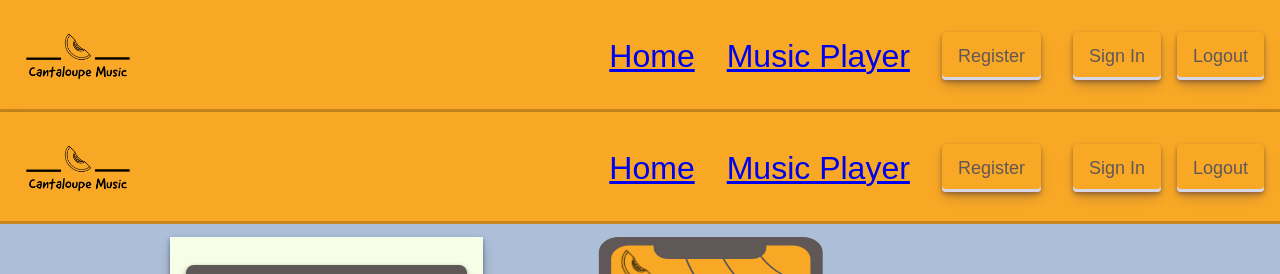
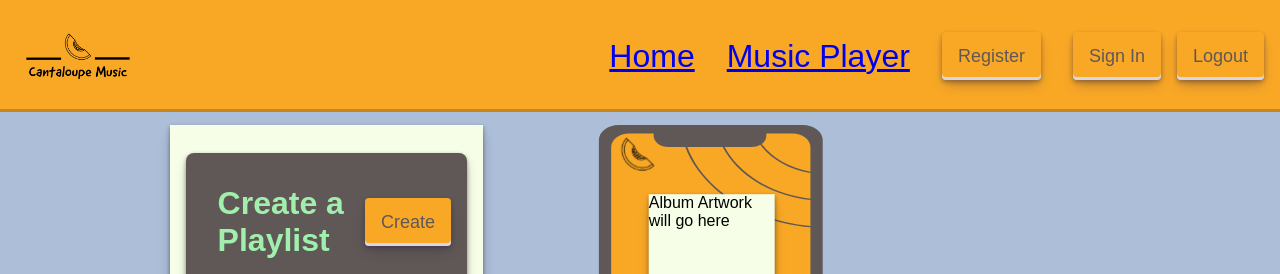
Before and after one commit to photocabana/GroupProject, a React (Vite) app in the folder client/: page /music-player in a window 1280 px wide. Shown: the top 274 px of the page. Built offline with nearby package versions, Linux system fonts and the light colour scheme; no server answers; a web font is replaced by a local one.

Commit message:
comment out chat

```diff
--- a/client/src/components/Login.jsx
+++ b/client/src/components/Login.jsx
@@ -18,8 +18,8 @@ const Login = (props) => {
 
     const submitHandler = (e) => {
         e.preventDefault();
-        socket.emit('joined-server', username);
-        navigate('/chat');
+        // socket.emit('joined-server', username)
+        // navigate('/chat');
         axios.post('http://localhost:8000/api/loginUser', userLogin, {withCredentials:true})
             .then((res) => {
                 setLoggedUser (res.data.user)
--- a/client/src/views/MusicPlayer.jsx
+++ b/client/src/views/MusicPlayer.jsx
@@ -47,7 +47,7 @@ const MusicPlayer = () => {
 
   return (
     <div>
-        <Nav />
+        {/* <Nav /> */}
         <div className="container-1" id="music-player-container">
           <div className="container-2" id="playlists-container">
             <div className="playlists-operations">
```
